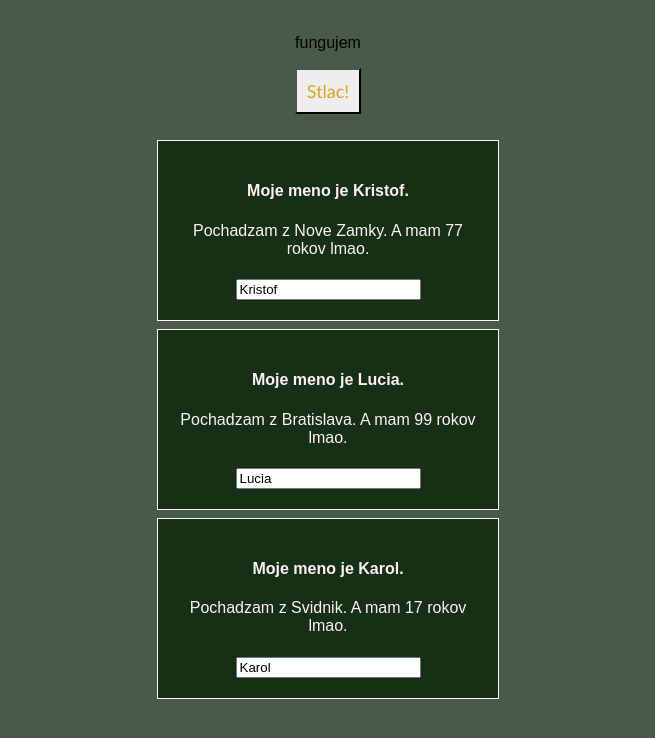
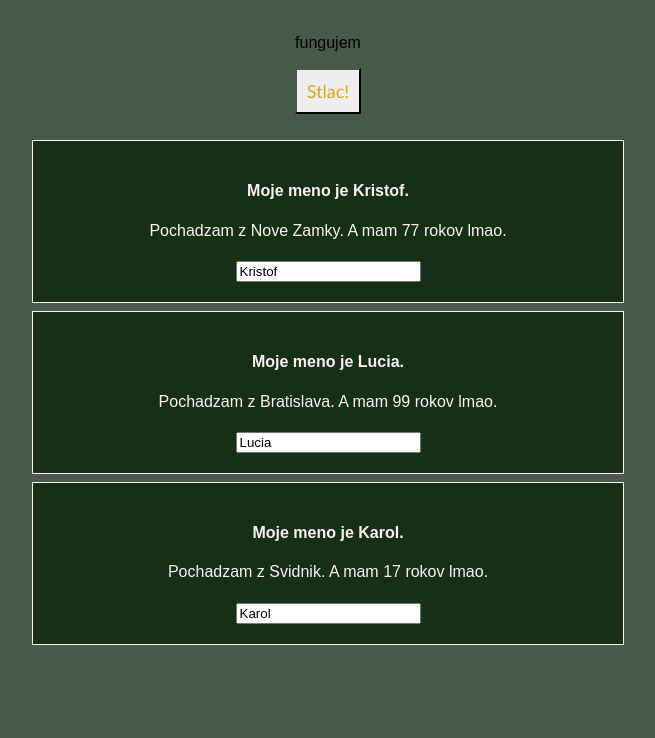
Before and after one commit to 777pretty/react-tf, a React (Create React App) app: page / in a window 1280 px wide. Both pictures are taken after a click on the button "Stlac!". Shown: the top 738 px of the page, without its empty margins (312-967 px from the left). Built offline with nearby package versions, Linux system fonts and the light colour scheme.

Commit message:
radiumUpd

```diff
--- a/src/Osoba/Osoba.js
+++ b/src/Osoba/Osoba.js
@@ -4,8 +4,8 @@ import './Osoba.css'
 
 const osoba = (props) => {
     const styl = {
-        '@media (min-width: 600px)':{
-            width: '300px'
+        '@media (min-width: 500px)': {
+            width: '550px'
         }
     }
     return (
```
